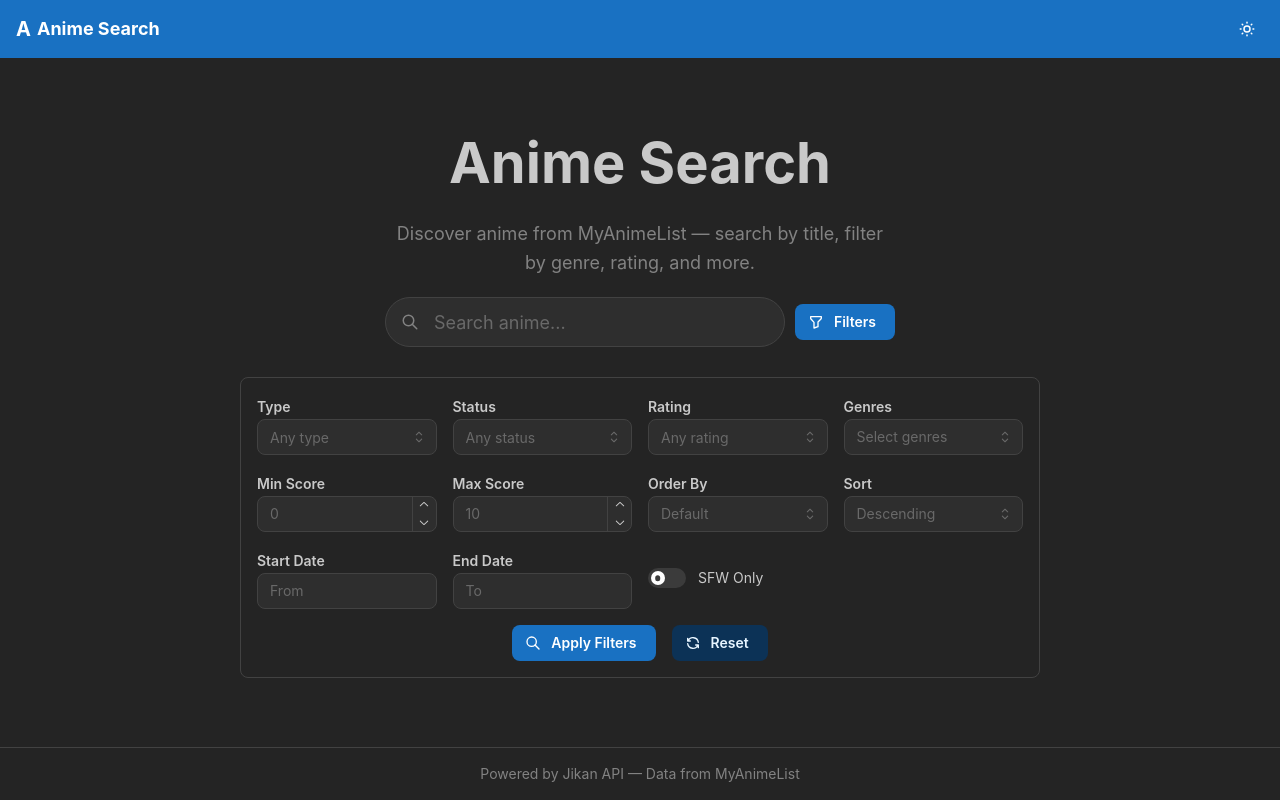
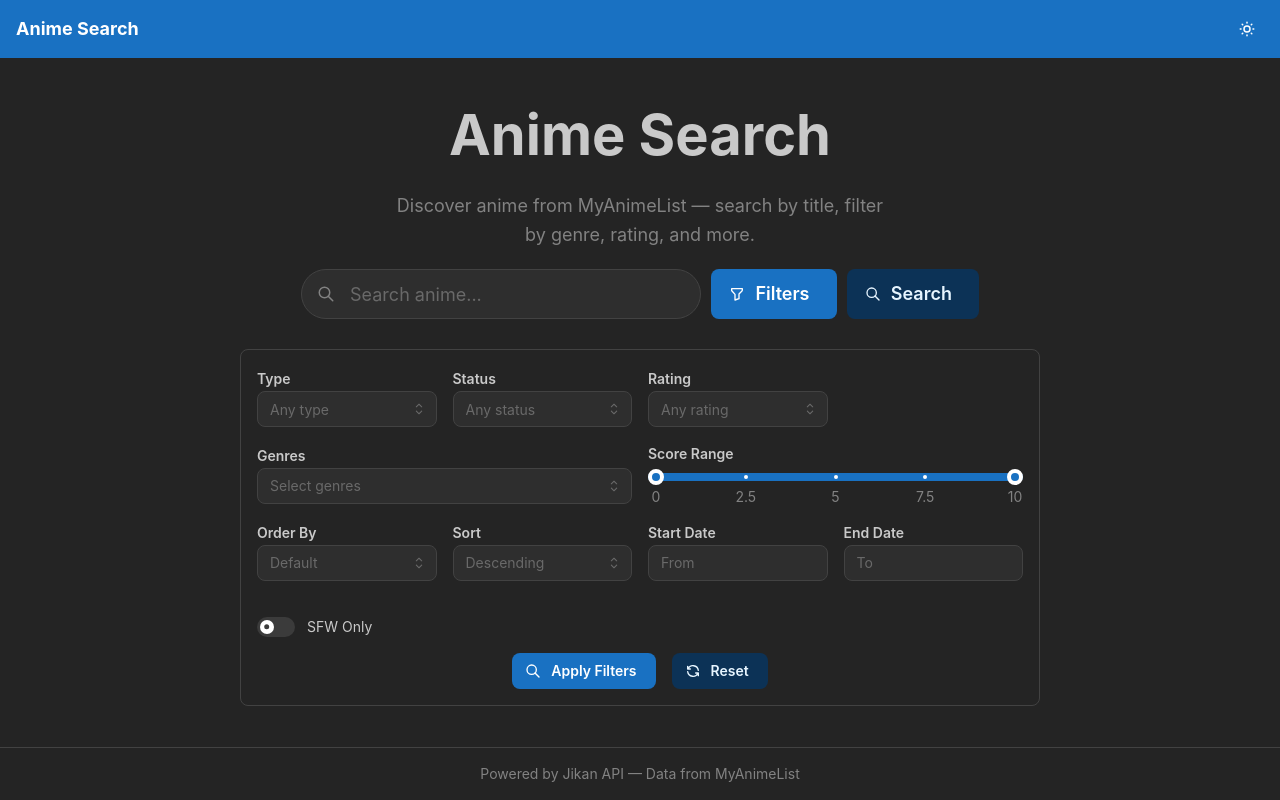
Before and after one commit to AzriellBautista/anime-search-app-v2, a React (Vite) app: page / in a window 1280 px wide. Both pictures are taken after a click on the button "Filters". Built offline with nearby package versions, Linux system fonts and the light colour scheme; no server answers.

Commit message:
feat: enhance search UX

```diff
--- a/src/App.tsx
+++ b/src/App.tsx
@@ -1,3 +1,4 @@
+import { useState } from 'react';
 import '@mantine/core/styles.css';
 import '@mantine/dates/styles.css';
 import '@mantine/charts/styles.css';
@@ -12,11 +13,13 @@ const theme = createTheme({
 });
 
 export default function App() {
+  const [homeCount, setHomeCount] = useState(0);
+
   return (
     <MantineProvider theme={theme} defaultColorScheme="dark">
       <Box style={{ display: 'flex', flexDirection: 'column', minHeight: '100dvh' }}>
-        <Header />
-        <SearchPage />
+        <Header onHome={() => setHomeCount(c => c + 1)} />
+        <SearchPage homeCount={homeCount} />
         <Footer />
       </Box>
     </MantineProvider>
--- /dev/null
+++ b/src/components/ActiveFilterPills.tsx
@@ -0,0 +1,113 @@
+import { Group, Badge } from '@mantine/core';
+import { IconX } from '@tabler/icons-react';
+import type { Genre, SearchParams } from '../types/anime';
+import { ORDER_BY_OPTIONS, SORT_OPTIONS } from '../constants/filterOptions';
+
+interface ActiveFilterPillsProps {
+  params: SearchParams;
+  genres: Genre[];
+  onRemove: (key: keyof SearchParams, value?: string) => void;
+}
+
+const fieldLabels: Record<string, string> = {
+  q: 'Search',
+  type: 'Type',
+  status: 'Status',
+  rating: 'Rating',
+  genres: 'Genre',
+  genres_exclude: 'Exclude Genre',
+  min_score: 'Min Score',
+  max_score: 'Max Score',
+  order_by: 'Order By',
+  sort: 'Sort',
+  start_date: 'Start Date',
+  end_date: 'End Date',
+  sfw: 'SFW',
+  letter: 'Letter',
+  producers: 'Producer',
+  unapproved: 'Unapproved',
+};
+
+const multiValueFields = new Set(['genres', 'genres_exclude', 'producers']);
+
+const skipFields = new Set(['q', 'page', 'limit']);
+
+const optionLabels: Record<string, Record<string, string>> = {
+  order_by: Object.fromEntries(ORDER_BY_OPTIONS.map((o) => [o.value, o.label])),
+  sort: Object.fromEntries(SORT_OPTIONS.map((o) => [o.value, o.label])),
+};
+
+function formatValue(key: string, value: string, genres: Genre[]): string {
+  if ((key === 'genres' || key === 'genres_exclude') && genres.length > 0) {
+    const genre = genres.find((g) => String(g.mal_id) === value);
+    if (genre) return genre.name;
+  }
+  if (key === 'sfw' || key === 'unapproved') return 'On';
+  if (optionLabels[key]?.[value]) return optionLabels[key][value];
+  return value;
+}
+
+function renderPill(
+  key: string,
+  value: string,
+  display: string,
+  onRemove: (key: keyof SearchParams, value?: string) => void,
+) {
+  return (
+    <Badge
+      key={`${key}-${value}`}
+      variant="light"
+      size="sm"
+      rightSection={
+        <IconX
+          size={12}
+          style={{ cursor: 'pointer', display: 'block' }}
+          onClick={() => onRemove(key as keyof SearchParams, value)}
+        />
+      }
+    >
+      {display}
+    </Badge>
+  );
+}
+
+export function ActiveFilterPills({ params, genres, onRemove }: ActiveFilterPillsProps) {
+  const filterPills: { key: string; value: string; display: string }[] = [];
+
+  for (const [key, raw] of Object.entries(params)) {
+    if (skipFields.has(key)) continue;
+    if (raw === undefined || raw === null || raw === '') continue;
+    if (raw === false) continue;
+
+    const label = fieldLabels[key] || key;
+    const strValue = String(raw);
+
+    if (multiValueFields.has(key)) {
+      const items = strValue.split(',').filter(Boolean);
+      for (const item of items) {
+        filterPills.push({
+          key,
+          value: item,
+          display: `${label}: ${formatValue(key, item, genres)}`,
+        });
+      }
+    } else {
+      filterPills.push({
+        key,
+        value: strValue,
+        display: `${label}: ${formatValue(key, strValue, genres)}`,
+      });
+    }
+  }
+
+  if (filterPills.length === 0) return null;
+
+  const qPill = params.q ? renderPill('q', params.q, `Search: ${params.q}`, onRemove) : null;
+
+  return (
+    <Group gap={6} justify="center" mt="xs">
+      {qPill}
+      {filterPills.map((pill) => renderPill(pill.key, pill.value, pill.display, onRemove))}
+    </Group>
+  );
+}
--- a/src/components/AdvancedFilters.tsx
+++ b/src/components/AdvancedFilters.tsx
@@ -3,15 +3,24 @@ import {
   Group,
   Stack,
   Select,
-  NumberInput,
   MultiSelect,
   Switch,
   Button,
   Grid,
+  RangeSlider,
+  Input,
 } from '@mantine/core';
 import { DatePickerInput } from '@mantine/dates';
+import dayjs from 'dayjs';
 import { IconSearch, IconRefresh } from '@tabler/icons-react';
 import type { Genre, SearchParams } from '../types/anime';
+import {
+  TYPE_OPTIONS,
+  STATUS_OPTIONS,
+  RATING_OPTIONS,
+  ORDER_BY_OPTIONS,
+  SORT_OPTIONS,
+} from '../constants/filterOptions';
 
 interface AdvancedFiltersProps {
   opened: boolean;
@@ -21,48 +30,6 @@ interface AdvancedFiltersProps {
   onApply: () => void;
   onReset: () => void;
 }
-
-const TYPE_OPTIONS = [
-  { value: 'TV', label: 'TV' },
-  { value: 'OVA', label: 'OVA' },
-  { value: 'Movie', label: 'Movie' },
-  { value: 'Special', label: 'Special' },
-  { value: 'ONA', label: 'ONA' },
-  { value: 'Music', label: 'Music' },
-];
-
-const STATUS_OPTIONS = [
-  { value: 'airing', label: 'Airing' },
-  { value: 'complete', label: 'Complete' },
-  { value: 'upcoming', label: 'Upcoming' },
-];
-
-const RATING_OPTIONS = [
-  { value: 'g', label: 'G - All Ages' },
-  { value: 'pg', label: 'PG - Children' },
-  { value: 'pg13', label: 'PG-13 - Teens 13+' },
-  { value: 'r17', label: 'R - 17+' },
-  { value: 'r', label: 'R+ - Mild Nudity' },
-  { value: 'rx', label: 'Rx - Hentai' },
-];
-
-const ORDER_BY_OPTIONS = [
-  { value: 'mal_id', label: 'MAL ID' },
-  { value: 'title', label: 'Title' },
-  { value: 'start_date', label: 'Start Date' },
-  { value: 'end_date', label: 'End Date' },
-  { value: 'episodes', label: 'Episodes' },
-  { value: 'score', label: 'Score' },
-  { value: 'rank', label: 'Rank' },
-  { value: 'popularity', label: 'Popularity' },
-  { value: 'members', label: 'Members' },
-  { value: 'favorites', label: 'Favorites' },
-];
-
-const SORT_OPTIONS = [
-  { value: 'desc', label: 'Descending' },
-  { value: 'asc', label: 'Ascending' },
-];
 
 export function AdvancedFilters({
   opened,
@@ -111,7 +78,7 @@ export function AdvancedFilters({
               onChange={(v) => onSetFilters({ rating: v || undefined })}
             />
           </Grid.Col>
-          <Grid.Col span={{ base: 12, sm: 6, md: 3 }}>
+          <Grid.Col span={{ base: 12, sm: 6, md: 6 }}>
             <MultiSelect
               label="Genres"
               placeholder="Select genres"
@@ -122,27 +89,28 @@ export function AdvancedFilters({
               onChange={(v) => onSetFilters({ genres: v.length ? v.join(',') : undefined })}
             />
           </Grid.Col>
-          <Grid.Col span={{ base: 12, sm: 6, md: 3 }}>
-            <NumberInput
-              label="Min Score"
-              placeholder="0"
-              min={0}
-              max={10}
-              decimalScale={1}
-              value={filters.min_score ?? ''}
-              onChange={(v) => onSetFilters({ min_score: v === '' ? undefined : Number(v) })}
-            />
-          </Grid.Col>
-          <Grid.Col span={{ base: 12, sm: 6, md: 3 }}>
-            <NumberInput
-              label="Max Score"
-              placeholder="10"
-              min={0}
-              max={10}
-              decimalScale={1}
-              value={filters.max_score ?? ''}
-              onChange={(v) => onSetFilters({ max_score: v === '' ? undefined : Number(v) })}
-            />
+          <Grid.Col span={{ base: 12, sm: 6, md: 6 }}>
+            <Stack gap={4}>
+              <Input.Label>Score Range</Input.Label>
+              <RangeSlider
+                min={0}
+                max={10}
+                step={0.1}
+                precision={1}
+                value={[filters.min_score ?? 0, filters.max_score ?? 10]}
+                onChange={([min, max]) => onSetFilters({ min_score: min > 0 ? min : undefined, max_score: max < 10 ? max : undefined })}
+                label={(val) => val.toFixed(1)}
+                showLabelOnHover={false}
+                marks={[
+                  { value: 0, label: '0' },
+                  { value: 2.5, label: '2.5' },
+                  { value: 5, label: '5' },
+                  { value: 7.5, label: '7.5' },
+                  { value: 10, label: '10' },
+                ]}
+                minRange={0.1}
+              />
+            </Stack>
           </Grid.Col>
           <Grid.Col span={{ base: 12, sm: 6, md: 3 }}>
             <Select
@@ -173,6 +141,7 @@ export function AdvancedFilters({
               clearable
               value={filters.start_date || null}
               onChange={(v) => onSetFilters({ start_date: v || undefined })}
+              maxDate={filters.end_date ? dayjs(filters.end_date).toDate() : undefined}
             />
           </Grid.Col>
           <Grid.Col span={{ base: 12, sm: 6, md: 3 }}>
@@ -182,6 +151,7 @@ export function AdvancedFilters({
               clearable
               value={filters.end_date || null}
               onChange={(v) => onSetFilters({ end_date: v || undefined })}
+              minDate={filters.start_date ? dayjs(filters.start_date).toDate() : undefined}
             />
           </Grid.Col>
           <Grid.Col span={{ base: 12, sm: 6, md: 3 }}>
--- a/src/components/Header.tsx
+++ b/src/components/Header.tsx
@@ -1,18 +1,19 @@
-import { Group, Title, ActionIcon, Tooltip, Container, Text } from '@mantine/core';
+import { Group, Title, ActionIcon, Tooltip, Container } from '@mantine/core';
 import { IconMoon, IconSun } from '@tabler/icons-react';
 import { useMantineThemeSettings } from '../hooks/useMantineTheme';
 
-export function Header() {
+interface HeaderProps {
+  onHome?: () => void;
+}
+
+export function Header({ onHome }: HeaderProps) {
   const { colorScheme, toggleColorScheme } = useMantineThemeSettings();
 
   return (
     <header style={{ backgroundColor: 'var(--mantine-primary-color-filled)' }}>
       <Container size="xl">
         <Group justify="space-between" py="sm">
-          <Group gap={6}>
-            <Text size="xl" fw={700} c="var(--mantine-primary-color-contrast)">A</Text>
-            <Title order={4} c="var(--mantine-primary-color-contrast)">Anime Search</Title>
-          </Group>
+          <Title order={4} c="var(--mantine-primary-color-contrast)" style={{ cursor: 'pointer' }} onClick={onHome}>Anime Search</Title>
           <Tooltip label={`Switch to ${colorScheme === 'dark' ? 'light' : 'dark'} mode`}>
             <ActionIcon variant="subtle" onClick={toggleColorScheme} size="lg" color="var(--mantine-primary-color-contrast)">
               {colorScheme === 'dark' ? <IconSun size={18} /> : <IconMoon size={18} />}
--- a/src/components/PaginationBar.tsx
+++ b/src/components/PaginationBar.tsx
@@ -8,6 +8,32 @@ interface PaginationBarProps {
 }
 
 export function PaginationBar({ pagination, onPageChange }: PaginationBarProps) {
+  if (!pagination || pagination.last_visible_page <= 1) return null;
+
+  const { current_page, last_visible_page } = pagination;
+
+  return (
+    <Group justify="center" mt="xl">
+      <Pagination
+        total={last_visible_page}
+        value={current_page}
+        onChange={onPageChange}
+        boundaries={0}
+        siblings={3}
+        withEdges
+        withControls
+        getControlProps={(control) => {
+          if ((control === 'first' || control === 'previous') && current_page <= 1) return { style: { display: 'none' } };
+          if ((control === 'last' || control === 'next') && current_page >= last_visible_page) return { style: { display: 'none' } };
+          return {};
+        }}
+        styles={{ dots: { display: 'none' } }}
+      />
+    </Group>
+  );
+}
+
+export function PageInput({ pagination, onPageChange }: PaginationBarProps) {
   const [pageInput, setPageInput] = useState<number | string>(pagination?.current_page ?? 1);
 
   useEffect(() => {
@@ -28,10 +54,7 @@ export function PaginationBar({ pagination, onPageChange }: PaginationBarProps)
 
   if (!pagination || pagination.last_visible_page <= 1) return null;
 
-  const { current_page, last_visible_page } = pagination;
-
   return (
-    <Group justify="center" mt="xl" gap="xs">
     <Group gap={4} wrap="nowrap">
       <Text size="sm">Page</Text>
       <NumberInput
@@ -39,7 +62,7 @@ export function PaginationBar({ pagination, onPageChange }: PaginationBarProps)
         onChange={setPageInput}
         onKeyDown={(e) => { if (e.key === 'Enter') handleSubmit(pageInput); }}
         min={1}
-          max={last_visible_page}
+        max={pagination.last_visible_page}
         allowDecimal={false}
         allowNegative={false}
         size="xs"
@@ -47,24 +70,7 @@ export function PaginationBar({ pagination, onPageChange }: PaginationBarProps)
         style={{ width: 55 }}
         aria-label="Page number"
       />
-        <Text size="sm" pr="xs">/ {last_visible_page}</Text>
-      </Group>
-
-      <Pagination
-        total={last_visible_page}
-        value={current_page}
-        onChange={onPageChange}
-        boundaries={0}
-        siblings={3}
-        withEdges
-        withControls
-        getControlProps={(control) => {
-          if ((control === 'first' || control === 'previous') && current_page <= 1) return { style: { display: 'none' } };
-          if ((control === 'last' || control === 'next') && current_page >= last_visible_page) return { style: { display: 'none' } };
-          return {};
-        }}
-        styles={{ dots: { display: 'none' } }}
-      />
+      <Text size="sm" pr="xs">/ {pagination.last_visible_page}</Text>
     </Group>
   );
 }
--- a/src/components/SearchBar.tsx
+++ b/src/components/SearchBar.tsx
@@ -1,6 +1,6 @@
 import { forwardRef } from 'react';
-import { TextInput } from '@mantine/core';
-import { IconSearch } from '@tabler/icons-react';
+import { TextInput, ActionIcon } from '@mantine/core';
+import { IconSearch, IconX } from '@tabler/icons-react';
 
 interface SearchBarProps {
   value: string;
@@ -24,6 +24,13 @@ export const SearchBar = forwardRef<HTMLInputElement, SearchBarProps>(
         radius="xl"
         enterKeyHint="search"
         leftSection={<IconSearch size={18} />}
+        rightSection={
+          value ? (
+            <ActionIcon variant="subtle" color="gray" size="sm" onClick={() => onChange('')}>
+              <IconX size={14} />
+            </ActionIcon>
+          ) : undefined
+        }
       />
     );
   },
--- /dev/null
+++ b/src/constants/filterOptions.ts
@@ -0,0 +1,41 @@
+export const TYPE_OPTIONS = [
+  { value: 'TV', label: 'TV' },
+  { value: 'OVA', label: 'OVA' },
+  { value: 'Movie', label: 'Movie' },
+  { value: 'Special', label: 'Special' },
+  { value: 'ONA', label: 'ONA' },
+  { value: 'Music', label: 'Music' },
+];
+
+export const STATUS_OPTIONS = [
+  { value: 'airing', label: 'Airing' },
+  { value: 'complete', label: 'Complete' },
+  { value: 'upcoming', label: 'Upcoming' },
+];
+
+export const RATING_OPTIONS = [
+  { value: 'g', label: 'G - All Ages' },
+  { value: 'pg', label: 'PG - Children' },
+  { value: 'pg13', label: 'PG-13 - Teens 13+' },
+  { value: 'r17', label: 'R - 17+' },
+  { value: 'r', label: 'R+ - Mild Nudity' },
+  { value: 'rx', label: 'Rx - Hentai' },
+];
+
+export const ORDER_BY_OPTIONS = [
+  { value: 'mal_id', label: 'MAL ID' },
+  { value: 'title', label: 'Title' },
+  { value: 'start_date', label: 'Start Date' },
+  { value: 'end_date', label: 'End Date' },
+  { value: 'episodes', label: 'Episodes' },
+  { value: 'score', label: 'Score' },
+  { value: 'rank', label: 'Rank' },
+  { value: 'popularity', label: 'Popularity' },
+  { value: 'members', label: 'Members' },
+  { value: 'favorites', label: 'Favorites' },
+];
+
+export const SORT_OPTIONS = [
+  { value: 'desc', label: 'Descending' },
+  { value: 'asc', label: 'Ascending' },
+];
--- a/src/hooks/useSearchParams.ts
+++ b/src/hooks/useSearchParams.ts
@@ -29,7 +29,7 @@ function writeParamsToUrl(params: SearchParams): string {
   url.search = '';
   for (const key of URL_PARAM_KEYS) {
     const val = params[key];
-    if (val !== undefined && val !== null && val !== '' && key !== 'limit') {
+    if (val !== undefined && val !== null && val !== '' && key !== 'limit' && !(key === 'page' && val === 1)) {
       url.searchParams.set(key, String(val));
     }
   }
--- a/src/pages/SearchPage.tsx
+++ b/src/pages/SearchPage.tsx
@@ -8,7 +8,7 @@ import {
   Button,
   Box,
 } from '@mantine/core';
-import { IconFilter } from '@tabler/icons-react';
+import { IconFilter, IconSearch } from '@tabler/icons-react';
 import type { SearchParams } from '../types/anime';
 import { useAnimeSearch } from '../hooks/useAnimeSearch';
 import { useSearchParams } from '../hooks/useSearchParams';
@@ -16,12 +16,13 @@ import { useGenreList } from '../hooks/useGenreList';
 import { SearchBar } from '../components/SearchBar';
 import { AdvancedFilters } from '../components/AdvancedFilters';
 import { AnimeGrid } from '../components/AnimeGrid';
-import { PaginationBar } from '../components/PaginationBar';
+import { PaginationBar, PageInput } from '../components/PaginationBar';
 import { BackToTop } from '../components/BackToTop';
+import { ActiveFilterPills } from '../components/ActiveFilterPills';
 
-export function SearchPage() {
+export function SearchPage({ homeCount }: { homeCount: number }) {
   const animeSearch = useAnimeSearch();
-  const { data, pagination, loading, error, hasSearched, params, searchVersion, search, setPage } = animeSearch;
+  const { data, pagination, loading, error, hasSearched, params, searchVersion, search, setPage, reset } = animeSearch;
   useSearchParams(animeSearch);
   const { genres } = useGenreList();
   const [filtersOpened, setFiltersOpened] = useState(false);
@@ -48,6 +49,33 @@ export function SearchPage() {
     }
   };
 
+  const handleRemoveFilter = (key: keyof SearchParams, value?: string) => {
+    if (key === 'q') {
+      setQuery('');
+      const merged: SearchParams = { ...draftFilters, page: 1, limit: 25 };
+      search(merged);
+      return;
+    }
+    setDraftFilters((prev) => {
+      if (value && (key === 'genres' || key === 'genres_exclude' || key === 'producers')) {
+        const current = prev[key] as string | undefined;
+        if (!current) return prev;
+        const items = current.split(',').filter((v) => v !== value);
+        const next = { ...prev, [key]: items.length ? items.join(',') : undefined };
+        const merged: SearchParams = { ...next, page: 1, limit: 25 };
+        if (query.trim()) merged.q = query.trim();
+        search(merged);
+        return next;
+      }
+      const next = { ...prev };
+      delete next[key];
+      const merged: SearchParams = { ...next, page: 1, limit: 25 };
+      if (query.trim()) merged.q = query.trim();
+      search(merged);
+      return next;
+    });
+  };
+
   // Sync query + draftFilters from committed params (only on new search, not page change)
   const prevSearchVersion = useRef(0);
   useEffect(() => {
@@ -58,6 +86,14 @@ export function SearchPage() {
     if (q !== undefined) setQuery(q);
     setDraftFilters(filterFields);
   }, [searchVersion, hasSearched]);
+
+  // Home button resets to initial state
+  useEffect(() => {
+    reset();
+    setQuery('');
+    setDraftFilters({});
+    setFiltersOpened(false);
+  }, [homeCount]);
 
   const searchRef = useRef<HTMLInputElement>(null);
 
@@ -120,11 +156,40 @@ export function SearchPage() {
               />
             </Box>
             <Button
+              hiddenFrom="sm"
               variant={filtersOpened ? 'filled' : 'light'}
+              size={isInitial ? 'lg' : 'md'}
+              px="xs"
+              onClick={() => setFiltersOpened((o) => !o)}
+            >
+              <IconFilter size={16} />
+            </Button>
+            <Button
+              visibleFrom="sm"
+              variant={filtersOpened ? 'filled' : 'light'}
+              size={isInitial ? 'lg' : 'md'}
               leftSection={<IconFilter size={16} />}
               onClick={() => setFiltersOpened((o) => !o)}
             >
               Filters
+            </Button>
+            <Button
+              hiddenFrom="sm"
+              variant="light"
+              size={isInitial ? 'lg' : 'md'}
+              px="xs"
+              onClick={() => commitSearch()}
+            >
+              <IconSearch size={16} />
+            </Button>
+            <Button
+              visibleFrom="sm"
+              variant="light"
+              size={isInitial ? 'lg' : 'md'}
+              leftSection={<IconSearch size={16} />}
+              onClick={() => commitSearch()}
+            >
+              Search
             </Button>
           </Group>
 
@@ -138,10 +203,22 @@ export function SearchPage() {
             onReset={handleReset}
           />
 
+          {hasSearched && (
+            <ActiveFilterPills
+              params={params}
+              genres={genres}
+              onRemove={handleRemoveFilter}
+            />
+          )}
+
           {!isInitial && hasSearched && !loading && !error && data.length > 0 && (
-            <Text size="sm" c="dimmed" ta="center">
-              Found {pagination?.items?.total ?? data.length} result{pagination?.items?.total !== 1 ? 's' : ''}
-            </Text>
+            <Group justify="center" align="center" w="100%" gap={6}>
+              <Text size="sm">
+                Found {pagination?.items?.total ?? data.length} result{pagination?.items?.total !== 1 ? 's' : ''}
+              </Text>
+              <Text size="sm">·</Text>
+              <PageInput pagination={pagination} onPageChange={setPage} />
+            </Group>
           )}
         </Stack>
 
```
Lines whose indentation alone changed are shown as unchanged.
